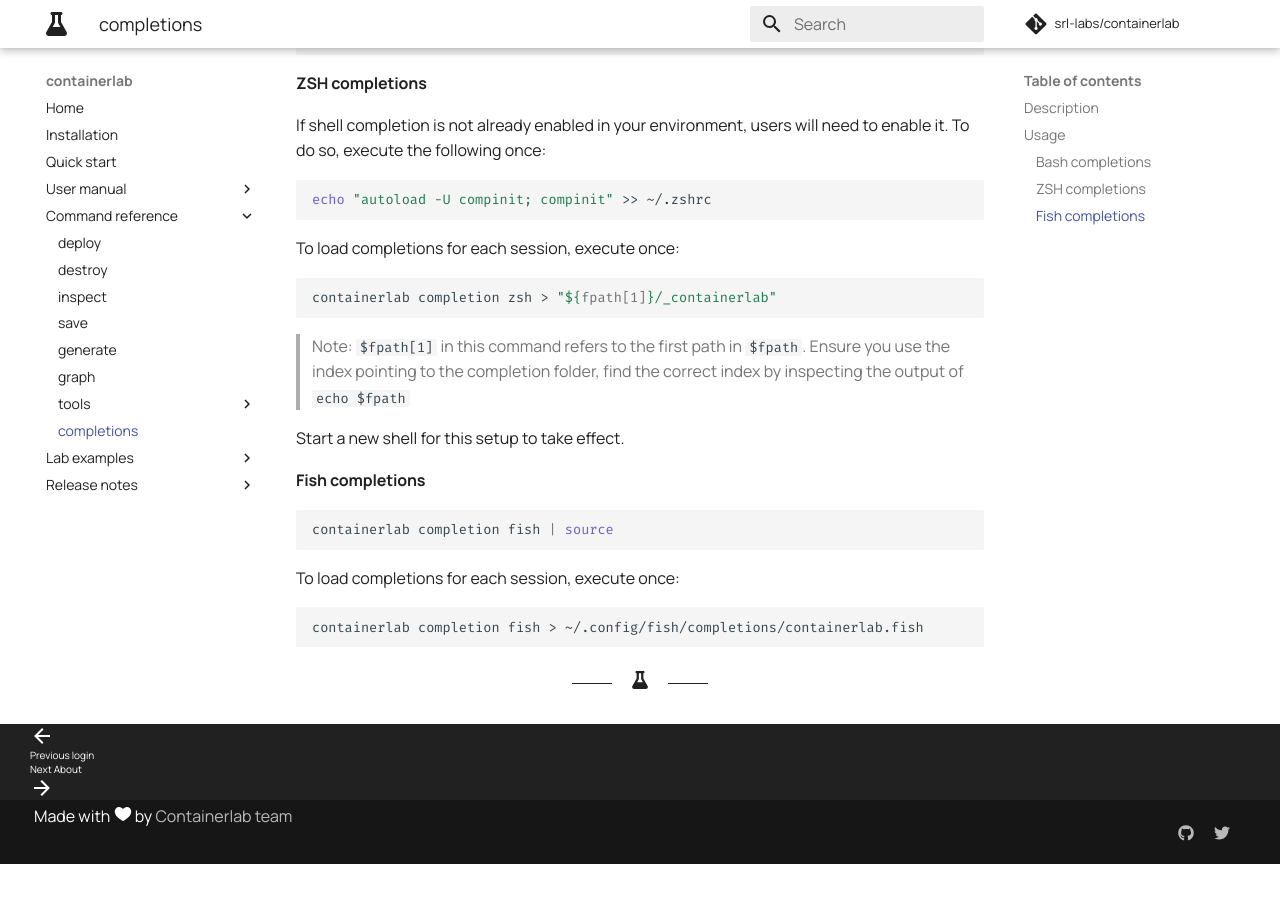
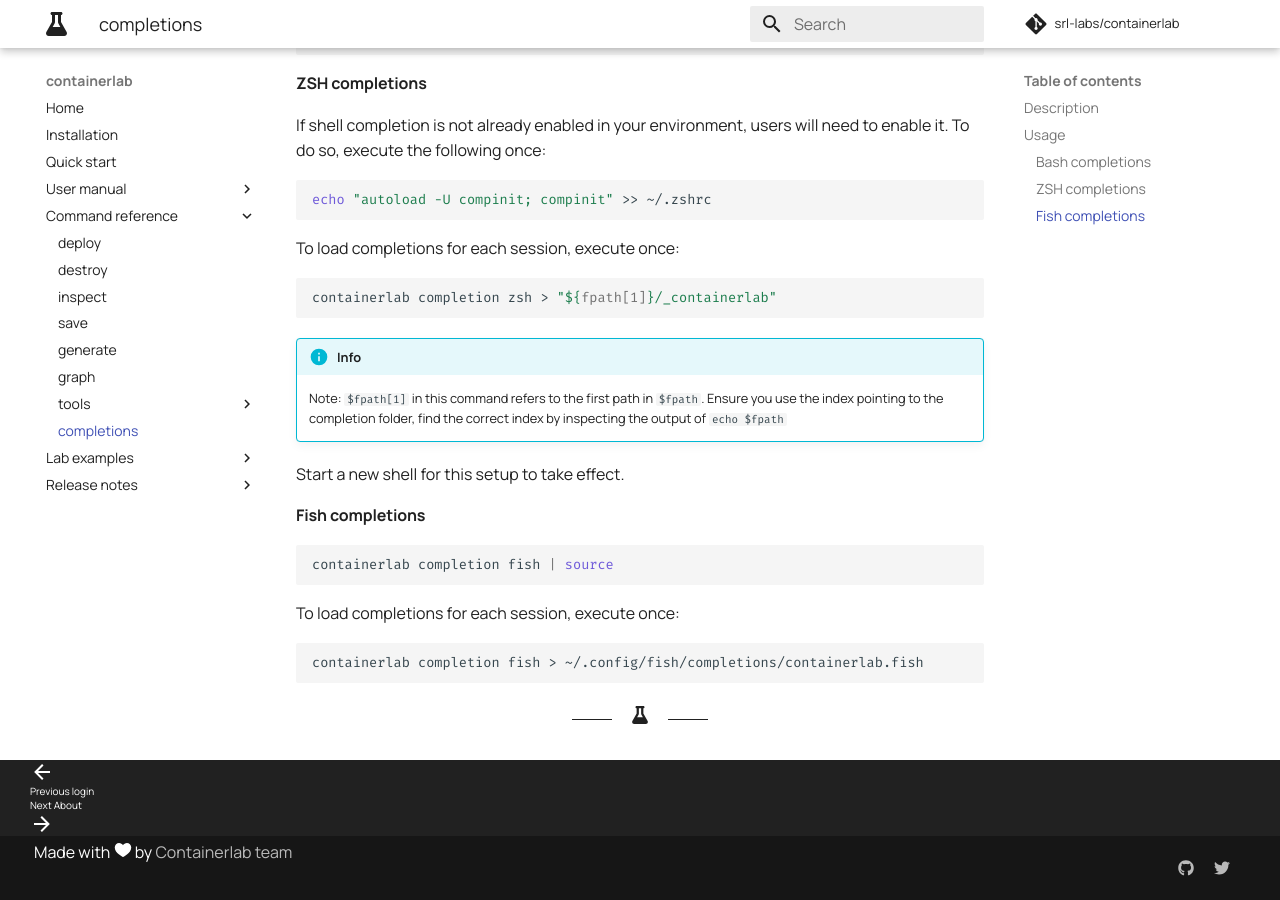
Before and after one commit to srl-labs/containerlab, an MkDocs documentation site: the page built from docs/cmd/completion.md, in a window 1280 px wide and 900 px high, scrolled down 571 px. Built offline with MkDocs 1.6.1 and Material for MkDocs 9.7.7, drawn with Linux system fonts in a browser that asks for light colours; comment, search, counter and statistics services are not loaded; before the commit the page ends 1435 px from its top, so only the background shows below that.

Commit message:
mark in root

````diff
--- a/docs/cmd/completion.md
+++ b/docs/cmd/completion.md
@@ -33,9 +33,11 @@ To load completions for each session, execute once:
 ```bash
 containerlab completion zsh > "${fpath[1]}/_containerlab"
 ```
-> Note: `$fpath[1]` in this command refers to the first path in `$fpath`. Ensure you use
-> the index pointing to the completion folder, find the correct index by inspecting the
-> output of `echo $fpath`
+
+!!!info
+    Note: `$fpath[1]` in this command refers to the first path in `$fpath`. Ensure you
+    use the index pointing to the completion folder, find the correct index by inspecting
+    the output of `echo $fpath`
 
 Start a new shell for this setup to take effect.
 
````
Also changed, not shown: 2 other files.
